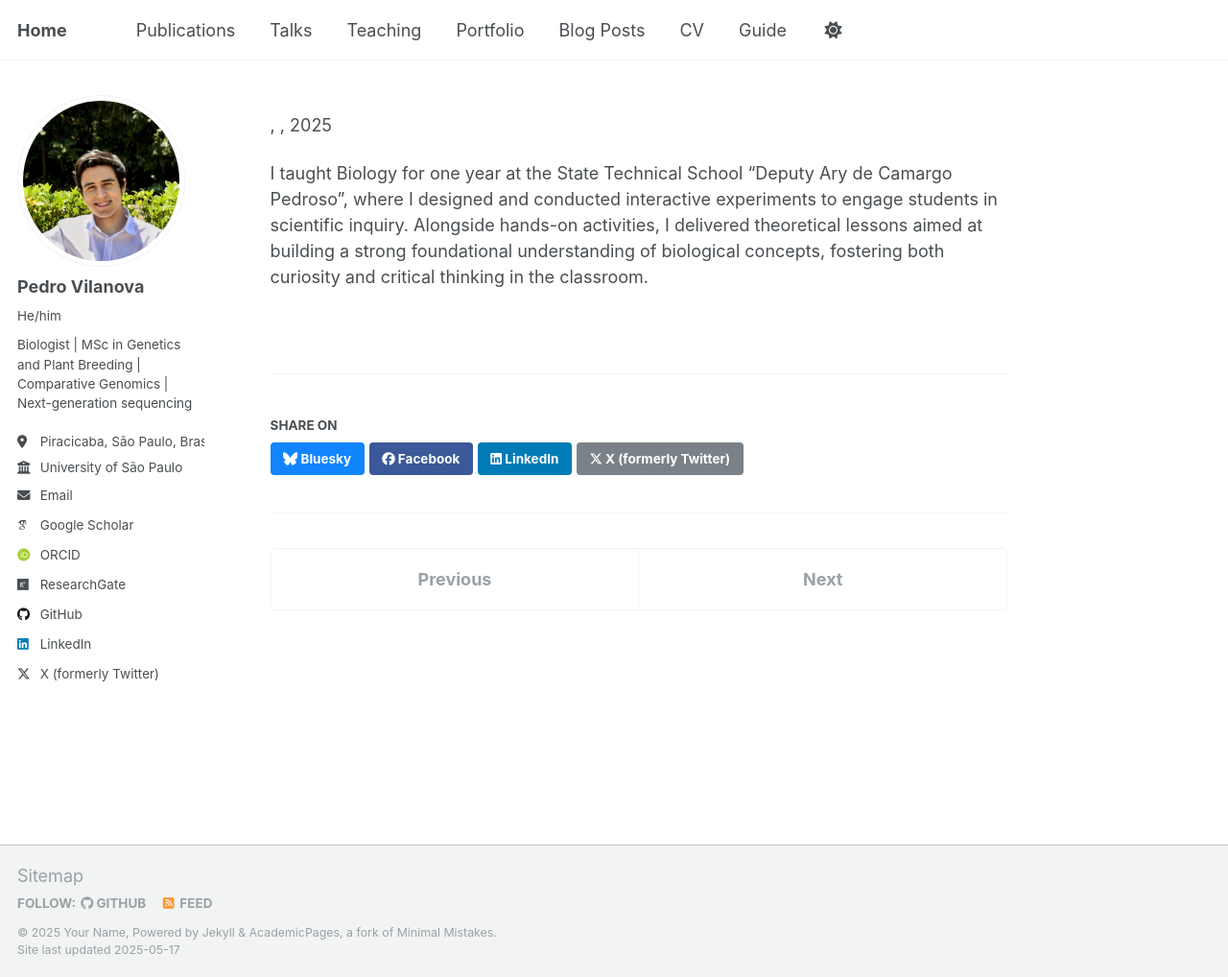
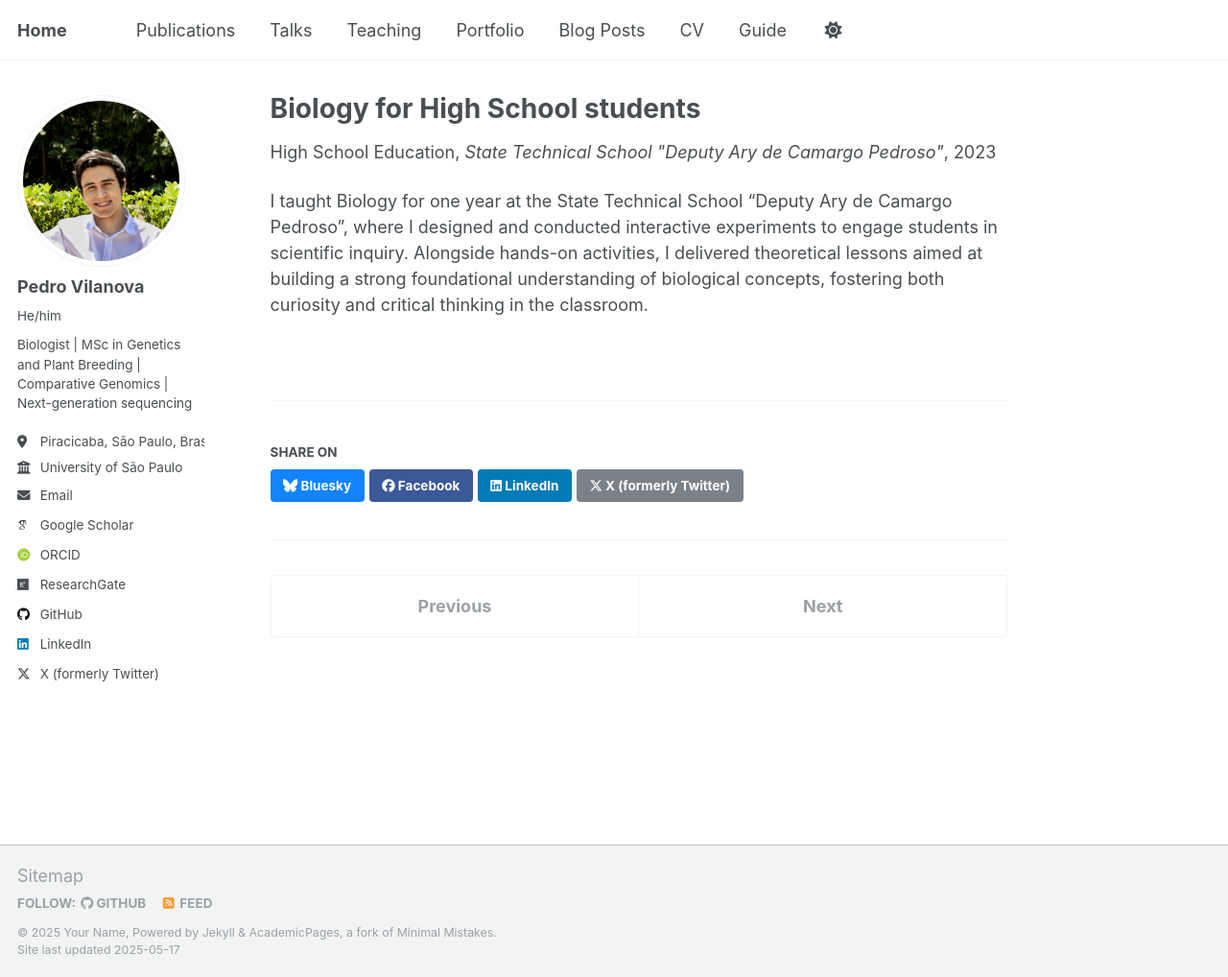
Before and after one commit to pedrofvilanova/pedrofvilanova.github.io, a Jekyll site: the page built from _teaching/biology.md, in a window 1280 px wide and 1018 px high. Shown: the whole window at 96% size. Built offline with Jekyll 4.4.1, drawn with Linux system fonts in a browser that asks for light colours; some web fonts are replaced.

Commit message:
Update biology.md

```diff
--- a/_teaching/biology.md
+++ b/_teaching/biology.md
@@ -3,7 +3,7 @@ title: "Biology for High School students"
 collection: teaching
 type: "High School Education"
 permalink: /teaching/biology
-venue: "State Technical School "Deputy Ary de Camargo Pedroso"
+venue: 'State Technical School "Deputy Ary de Camargo Pedroso"'
 date: 2023-01-01
 location: "Piracicaba, São Paulo, Brazil"
 ---
```
